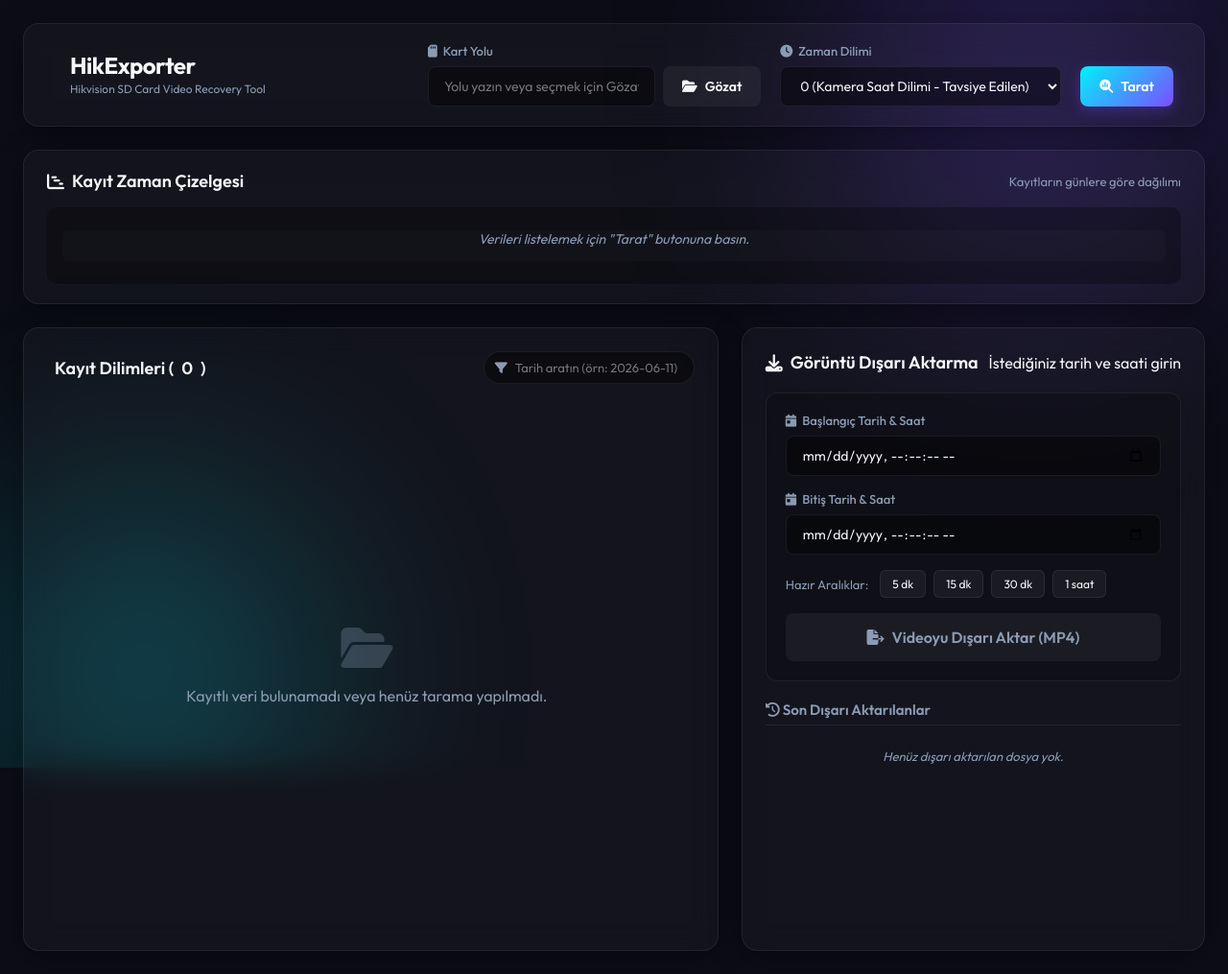
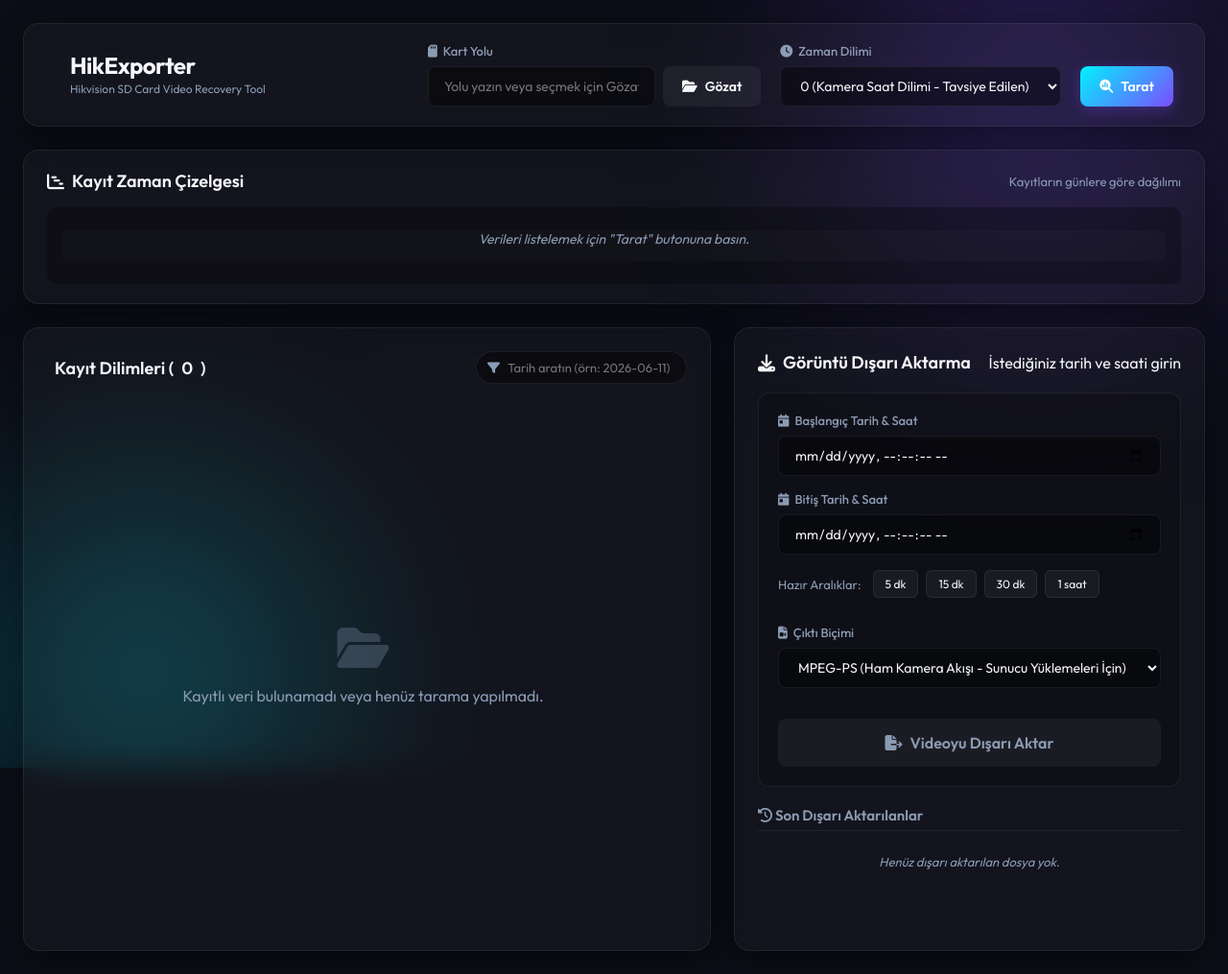
Before and after one commit to monarici/hikCamSdExport, a Flask app: page / in a window 1280 px wide. Shown: the whole page at 96% size. Run offline with Flask 3, Linux system fonts and the light colour scheme.

Commit message:
Feature: Added Output Format option (MPEG-PS vs MP4) to resolve server upload validation failures

```diff
--- a/app.py
+++ b/app.py
@@ -140,11 +140,10 @@ def api_export():
         return jsonify({'error': "Missing start_ts or end_ts"}), 400
 
     try:
+        format_type = data.get('format_type', 'mpeg')
         parser = get_parser(card_path)
 
         # Determine output folder
-        # We save directly to the Downloads directory of user for convenience,
-        # or in our local scratch area as a fallback.
         downloads_dir = "/home/technopc/Downloads"
         if not os.path.exists(downloads_dir):
             downloads_dir = os.path.join(current_dir, 'static', 'exports')
@@ -156,7 +155,7 @@ def api_export():
         filename = f"hik_export_{dt.strftime('%Y%m%d_%H%M%S')}.mp4"
         output_path = os.path.join(downloads_dir, filename)
 
-        success = parser.export_range(start_ts, end_ts, output_path, tz_offset)
+        success = parser.export_range(start_ts, end_ts, output_path, tz_offset, format_type)
 
         if success:
             return jsonify({
--- a/static/main.js
+++ b/static/main.js
@@ -29,7 +29,8 @@ const dom = {
     segmentSearch: document.getElementById('segmentSearch'),
     btnRanges: document.querySelectorAll('.btn-range'),
     btnBrowse: document.getElementById('btnBrowse'),
-    browseModal: document.getElementById('browseModal')
+    browseModal: document.getElementById('browseModal'),
+    formatType: document.getElementById('formatType')
 };
 
 // Event Listeners
@@ -430,7 +431,8 @@ async function exportRange() {
                 card_path: state.cardPath,
                 start_ts: reqStartTs,
                 end_ts: reqEndTs,
-                tz_offset: state.tzOffset
+                tz_offset: state.tzOffset,
+                format_type: dom.formatType.value
             })
         });
 
--- a/templates/index.html
+++ b/templates/index.html
@@ -119,8 +119,18 @@
                         <i class="fa-solid fa-info-circle"></i> Seçtiğiniz aralıkta herhangi bir kayıt bulunmamaktadır.
                     </div>
 
+                    <div class="form-row" style="margin-top: 12px; margin-bottom: 16px;">
+                        <div class="input-group full-width">
+                            <label for="formatType"><i class="fa-solid fa-file-video"></i> Çıktı Biçimi</label>
+                            <select id="formatType" style="min-width: 100%;">
+                                <option value="mpeg" selected>MPEG-PS (Ham Kamera Akışı - Sunucu Yüklemeleri İçin)</option>
+                                <option value="mp4">MP4 (Standart MP4 - Telefon ve Tarayıcıda İzlemek İçin)</option>
+                            </select>
+                        </div>
+                    </div>
+
                     <button id="btnExport" class="btn success-btn btn-large" disabled>
-                        <i class="fa-solid fa-file-export"></i> Videoyu Dışarı Aktar (MP4)
+                        <i class="fa-solid fa-file-export"></i> Videoyu Dışarı Aktar
                     </button>
                 </div>
 
```
Also changed, not shown: hik_parser.py (+6 -3 lines).
